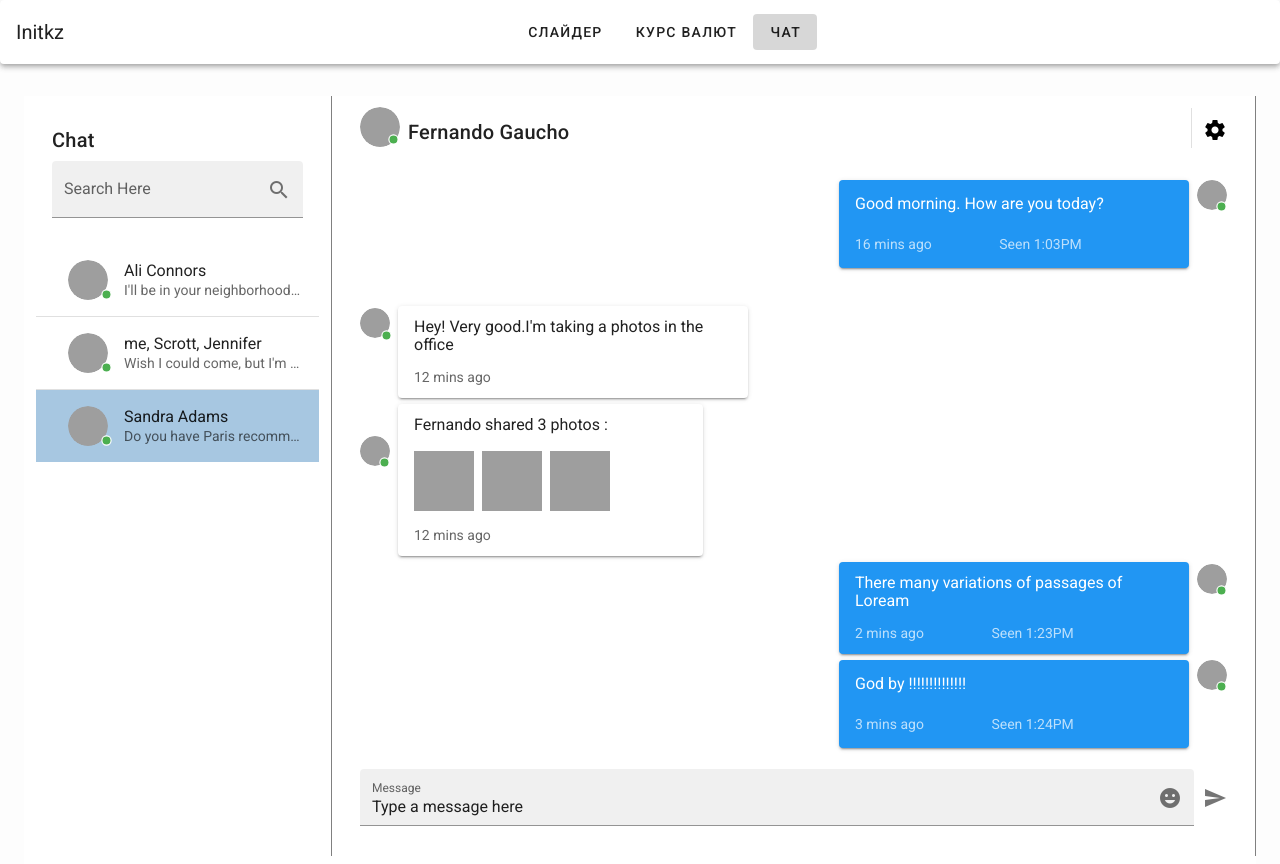
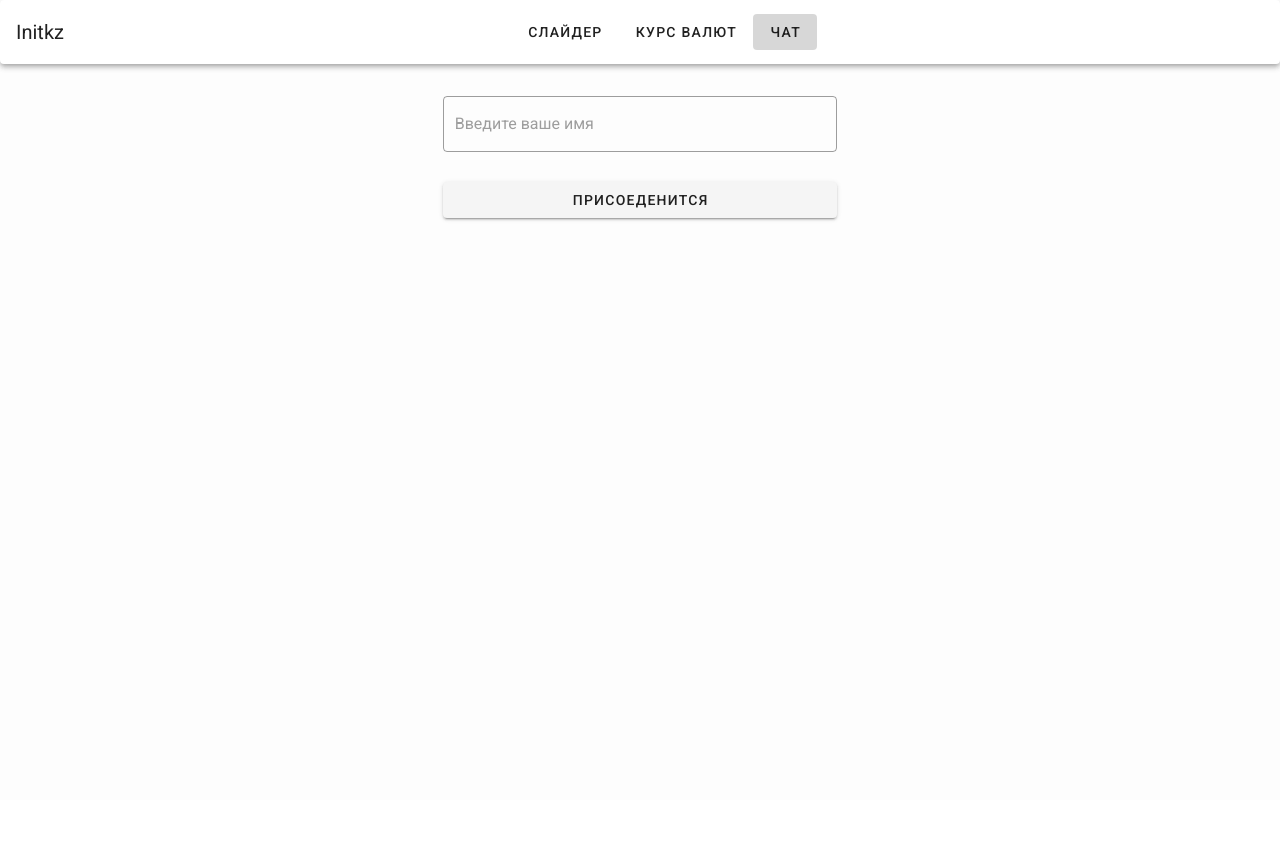
Before and after one commit to tdmitriY322/test_vue_init, a Vue app: page /chat in a window 1280 px wide. Shown: the top 864 px of the page. After the commit the page ends 800 px from the top, so only its background shows below. Built offline with nearby package versions, Linux system fonts and the light colour scheme; grey boxes are pictures that could not be loaded.

Commit message:
add chat page

```diff
--- a/src/router/index.js
+++ b/src/router/index.js
@@ -6,7 +6,7 @@ Vue.use(VueRouter)
 const routes = [
   {
     path: '/',
-    name: 'Home',
+    name: 'Slider',
     meta: {
       layout: 'main'
     },
@@ -22,7 +22,7 @@ const routes = [
   },
   {
     path: '/chat',
-    name: 'Home',
+    name: 'Chat',
     meta: {
       layout: 'main'
     },
--- a/src/store/index.js
+++ b/src/store/index.js
@@ -1,6 +1,7 @@
 import Vue from 'vue';
 import Vuex from 'vuex';
 import Rate from './modules/Rate';
+import Chat from './modules/Chat';
 // vuex модули
 Vue.use(Vuex);
 
@@ -8,5 +9,6 @@ Vue.use(Vuex);
 export default new Vuex.Store({
     modules: {
         Rate,
+        Chat,
     },
 });
--- a/src/views/Chat.vue
+++ b/src/views/Chat.vue
@@ -1,307 +1,137 @@
 <template>
   <div>
-    <v-app :style="{ background: $vuetify.theme.themes.dark.background }">
-      <v-container fluid>
-        <v-row>
-          <v-col cols="12" sm="3" class="border">
-            <v-app-bar flat color="rgba(0,0,0,0)">
-              <v-toolbar-title class="title"> Chat </v-toolbar-title>
+    <v-row v-if="!joined" justify="center">
+      <v-col cols="4">
+        <div class="join d-flex flex-column justify-center">
+          <v-text-field
+            v-model="user"
+            placeholder="Введите ваше имя"
+            outlined
+          ></v-text-field>
+          <v-btn @click="join()" @keyup.enter="join()"> Присоеденится </v-btn>
+        </div>
+      </v-col>
+    </v-row>
+
+    <v-row v-if="joined" justify="center">
+      <v-col cols="8">
+        <v-card>
+          <v-app-bar flat color="c4c4c4">
+            <v-avatar color="c4c4c4" size="48">
+              <v-icon size="48"> mdi-account-circle </v-icon>
+            </v-avatar>
+            <v-toolbar-title class="text-h6 black--text pl-0 ml-2">
+              Чат- комната
+            </v-toolbar-title>
 
             <v-spacer></v-spacer>
-              <v-btn icon>
-                <v-icon>fas fa-ellipsis-h</v-icon>
+
+            <v-btn color="black" icon>
+              <v-icon>mdi-cogs</v-icon>
             </v-btn>
           </v-app-bar>
-            <v-app-bar flat color="rgba(0,0,0,0)">
-              <v-text-field
-                filled
-                label="Search Here"
-                append-icon="mdi-magnify"
-                color="grey"
-              ></v-text-field>
-            </v-app-bar>
 
-            <v-list two-line color="rgba(0,0,0,0)">
-              <v-list-item-group
-                v-model="selected"
-                active-class="blue lighten-4"
-                multiple
+          <v-card
+            class="pa-6"
+            elevation="1"
+            max-height="700px"
+            min-height="600px"
           >
-                <template v-for="(item, index) in items">
-                  <v-list-item :key="item.title">
-                    <v-badge
-                      bordered
-                      bottom
-                      color="green"
-                      dot
-                      offset-x="22"
-                      offset-y="26"
-                    >
-                      <v-list-item-avatar>
-                        <v-img :src="item.avatar"></v-img>
-                      </v-list-item-avatar>
-                    </v-badge>
-                    <template>
+            <div v-for="message in messages" :key="message.id">
+              <div class="d-flex my-3">
+                <v-avatar color="c4c4c4" size="48">
+                  <v-icon size="48"> mdi-account-circle </v-icon>
+                </v-avatar>
+                <v-card max-width="40%">
+                  <v-list-item two-line>
                     <v-list-item-content>
-                        <v-list-item-title
-                          v-text="item.title"
-                        ></v-list-item-title>
-
-                        <v-list-item-subtitle
-                          v-text="item.subtitle"
-                        ></v-list-item-subtitle>
-                      </v-list-item-content>
-                    </template>
-                  </v-list-item>
-
-                  <v-divider
-                    v-if="index < items.length - 1"
-                    :key="index"
-                  ></v-divider>
-                </template>
-              </v-list-item-group>
-            </v-list>
-          </v-col>
-          <v-col cols="12" sm="9" class="border">
-            <v-app-bar color="rgba(0,0,0,0)" flat>
-              <v-badge
-                bordered
-                bottom
-                color="green"
-                dot
-                offset-x="11"
-                offset-y="13"
-              >
-                <v-avatar class="mt-n7" size="40" elevation="10">
-                  <img src="https://cdn.vuetifyjs.com/images/lists/1.jpg" />
-                </v-avatar>
-              </v-badge>
-              <v-toolbar-title class="title pl-0 ml-2 mt-n4">
-                Fernando Gaucho
-              </v-toolbar-title>
-              <v-spacer></v-spacer>
-              <v-divider vertical inset class="mt-n1"></v-divider>
-              <v-btn color="black" icon class="mt-n5">
-                <v-icon>mdi-cog</v-icon>
-              </v-btn>
-            </v-app-bar>
-            <v-app-bar color="rgba(0,0,0,0)" flat class="mb-16">
-              <v-spacer></v-spacer>
-              <v-card class="mt-10 mr-2" max-width="350px" color="blue" dark>
-                <v-list-item three-line>
-                  <v-list-item-content>
-                    <div class="mb-4">Good morning. How are you today?</div>
-                    <v-list-item-subtitle
-                      >16 mins ago
-                      <span class="ml-16"
-                        >Seen 1:03PM</span
-                      ></v-list-item-subtitle
-                    >
+                      <v-list-item-title>{{ message.user }}</v-list-item-title>
+                      <v-list-item-subtitle class="text-h6">{{
+                        message.txtMessage
+                      }}</v-list-item-subtitle>
                     </v-list-item-content>
                   </v-list-item>
                 </v-card>
-              <v-badge
-                bordered
-                bottom
-                color="green"
-                dot
-                offset-x="10"
-                offset-y="10"
+              </div>
+            </div>
+          </v-card>
+
+          <div class="d-flex align-center pt-7">
+            <v-textarea
+              v-model="message"
+              label="Введите текст"
+              class="pa-4 pt-6 text-h6"
+              hide-details
+              height="50px"
+              auto-grow
+              no-resize
+              clearable
             >
-                <v-avatar class="mt-n5" size="30" elevation="10">
-                  <img src="https://cdn.vuetifyjs.com/images/lists/5.jpg" />
-                </v-avatar>
-              </v-badge>
-            </v-app-bar>
-            <v-app-bar color="rgba(0,0,0,0)" flat class="mb-16">
-              <v-badge
-                bordered
-                bottom
-                color="green"
-                dot
-                offset-x="16"
-                offset-y="9"
+            </v-textarea>
+            <v-btn
+              class="mr-2"
+              @click="sendMessage()"
+              @keyup.enter="sendMessage()"
+              large
+              icon
             >
-                <v-avatar class="mt-n5 mr-2" size="30" elevation="10">
-                  <img src="https://cdn.vuetifyjs.com/images/lists/1.jpg" />
-                </v-avatar>
-              </v-badge>
-              <v-card class="mt-10" max-width="350px">
-                <v-list-item three-line>
-                  <v-list-item-content>
-                    <div class="mb-4">
-                      Hey! Very good.I'm taking a photos in the office
+              <v-icon color="primary">mdi-send</v-icon>
+            </v-btn>
           </div>
-                    <v-list-item-subtitle>12 mins ago</v-list-item-subtitle>
-                  </v-list-item-content>
-                </v-list-item>
         </v-card>
-              <v-btn color="black" icon class="mb-n10">
-                <v-icon>fas fa-ellipsis-h</v-icon>
-              </v-btn>
-            </v-app-bar>
-            <v-app-bar color="rgba(0,0,0,0)" flat class="mb-16">
-              <v-badge
-                bordered
-                bottom
-                color="green"
-                dot
-                offset-x="10"
-                offset-y="10"
-              >
-                <v-avatar class="mt-n5" size="30" elevation="10">
-                  <img src="https://cdn.vuetifyjs.com/images/lists/1.jpg" />
-                </v-avatar>
-              </v-badge>
-              <v-card class="mt-10 ml-2" max-width="350px">
-                <v-list-item three-line>
-                  <v-list-item-content>
-                    <div class="mb-4">
-                      Fernando shared 3 photos :<br /><br />
-                      <v-avatar size="60" tile class="mr-2">
-                        <v-img src="1.jpg"></v-img>
-                      </v-avatar>
-                      <v-avatar size="60" tile class="mr-2">
-                        <v-img src="2.jpg"></v-img>
-                      </v-avatar>
-                      <v-avatar size="60" tile>
-                        <v-img src="3.jpg"></v-img>
-                      </v-avatar>
-                    </div>
-
-                    <v-list-item-subtitle>12 mins ago</v-list-item-subtitle>
-                  </v-list-item-content>
-                </v-list-item>
-              </v-card>
-            </v-app-bar>
-            <v-app-bar color="rgba(0,0,0,0)" flat class="mb-8">
-              <v-spacer></v-spacer>
-              <v-card class="mt-10 mr-2" max-width="350px" color="blue" dark>
-                <v-list-item three-line>
-                  <v-list-item-content>
-                    <div class="mb-4">
-                      There many variations of passages of Loream
-                    </div>
-                    <v-list-item-subtitle
-                      >2 mins ago
-                      <span class="ml-16"
-                        >Seen 1:23PM</span
-                      ></v-list-item-subtitle
-                    >
-                  </v-list-item-content>
-                </v-list-item>
-              </v-card>
-              <v-badge
-                bordered
-                bottom
-                color="green"
-                dot
-                offset-x="10"
-                offset-y="10"
-              >
-                <v-avatar class="mt-n5" size="30" elevation="10">
-                  <img src="https://cdn.vuetifyjs.com/images/lists/5.jpg" />
-                </v-avatar>
-              </v-badge>
-            </v-app-bar>
-            <v-app-bar color="rgba(0,0,0,0)" flat class="mb-16">
-              <v-spacer></v-spacer>
-              <v-card class="mt-10 mr-2" max-width="350px" color="blue" dark>
-                <v-list-item three-line>
-                  <v-list-item-content>
-                    <div class="mb-4">God by !!!!!!!!!!!!!!</div>
-                    <v-list-item-subtitle
-                      >3 mins ago
-                      <span class="ml-16"
-                        >Seen 1:24PM</span
-                      ></v-list-item-subtitle
-                    >
-                  </v-list-item-content>
-                </v-list-item>
-              </v-card>
-              <v-badge
-                bordered
-                bottom
-                color="green"
-                dot
-                offset-x="10"
-                offset-y="10"
-              >
-                <v-avatar class="mt-n5" size="30" elevation="10">
-                  <img src="https://cdn.vuetifyjs.com/images/lists/5.jpg" />
-                </v-avatar>
-              </v-badge>
-            </v-app-bar>
-            <v-app-bar color="rgba(0,0,0,0)" flat>
-              <v-text-field
-                v-model="message"
-                append-icon="mdi-emoticon"
-                append-outer-icon="mdi-send"
-                filled
-                clear-icon="mdi-close-circle"
-                clearable
-                label="Message"
-                type="text"
-                @click:append-outer="sendMessage()"
-                @click:clear="clearMessage()"
-              ></v-text-field>
-            </v-app-bar>
       </v-col>
     </v-row>
-      </v-container>
-    </v-app>
   </div>
 </template>
+
 <script>
+import io from "socket.io-client";
+import axios from "axios";
 export default {
-  data: () => ({
-    selected: [2],
-    items: [
-      {
-        avatar: "https://cdn.vuetifyjs.com/images/lists/1.jpg",
-        subtitle: `I'll be in your neighborhood doing errands this weekend. Do you want to hang out?`,
-        title: "Ali Connors",
+  async created() {
+    // await this.getData();
   },
-      {
-        avatar: "https://cdn.vuetifyjs.com/images/lists/2.jpg",
-        subtitle: `Wish I could come, but I'm out of town this weekend.`,
-        title: "me, Scrott, Jennifer",
+  data() {
+    return {
+      user: "",
+      message: "",
+      messages: [],
+      joined: false,
+      sendData: {
+        username: "jhon",
+        message: "hi",
       },
-      {
-        avatar: "https://cdn.vuetifyjs.com/images/lists/3.jpg",
-        subtitle: "Do you have Paris recommendations? Have you ever been?",
-        title: "Sandra Adams",
-      },
-    ],
-    panel: [2],
-
-    password: "Password",
-    show: false,
-    message: "Type a message here",
-    marker: true,
-    iconIndex: 1,
-  }),
-  computed: {
-    theme() {
-      return this.$vuetify.theme.dark ? "dark" : "light";
-    },
+    };
   },
   methods: {
+    getData() {
+      return axios
+        .post("http://localhost:8000/api/messages", this.sendData)
+        .then((req) => {
+          console.log(req);
+        });
+    },
+    join() {
+      this.joined = true;
+      this.socketInstance = io("http://localhost:3000");
+      this.socketInstance.on("message:received", (data) => {
+        this.messages = this.messages.concat(data);
+      });
+    },
     sendMessage() {
-      this.resetIcon();
-      this.clearMessage();
-    },
-    clearMessage() {
+      console.log(this.message);
+      this.addMessage();
       this.message = "";
     },
-    resetIcon() {
-      this.iconIndex = 1;
+    addMessage() {
+      const newMessage = {
+        id: new Date().getTime(),
+        txtMessage: this.message,
+        user: this.user,
+      };
+      this.messages = this.messages.concat(newMessage);
+      this.socketInstance.emit('message', newMessage);
     },
   },
 };
 </script>
-<style>
-.border {
-  border-right: 1px solid grey;
-}
-</style>
```
Also changed, not shown: src/store/modules/Chat.js (added, +15 -0 lines), src/main.js (line endings or trailing spaces). Lines whose indentation alone changed are shown as unchanged.
